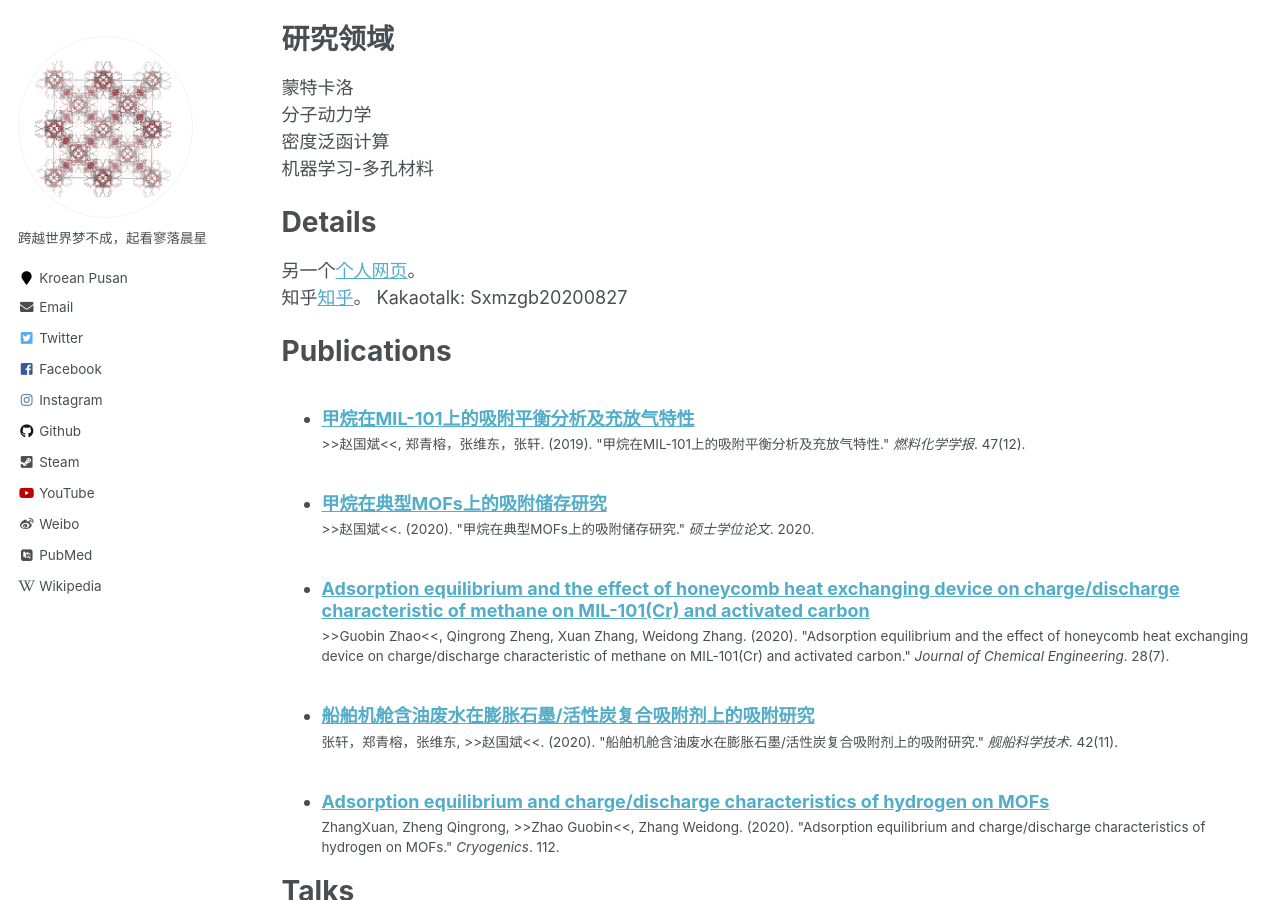
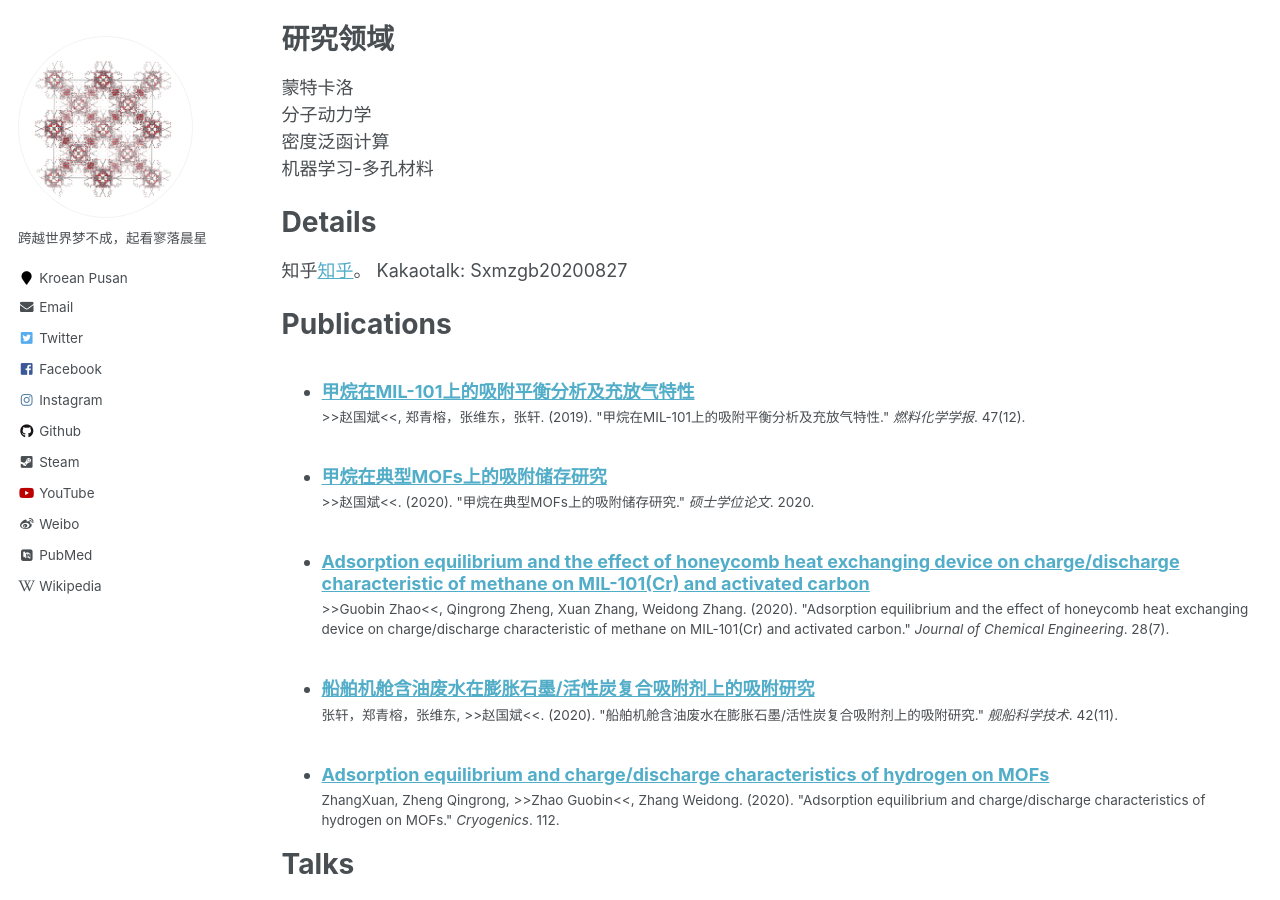
Before and after one commit to sxm13/ZGBshenxiaomoCV.github.io, a Jekyll site: the page built from _pages/cv.md, in a window 1280 px wide and 900 px high, scrolled down 1895 px. Built offline with Jekyll 4.4.1, drawn with Linux system fonts in a browser that asks for light colours; some web fonts are replaced.

Commit message:
Update cv.md

```diff
--- a/_pages/cv.md
+++ b/_pages/cv.md
@@ -74,7 +74,6 @@ Skills
 
 Details
 ======
-另一个[个人网页](https://sxm13.github.io/zhaoguobin.github.io/ "CV")。
 知乎[知乎](https://www.zhihu.com/people/mo-ran-hui-shou-16-68-98 "CV")。
 Kakaotalk: Sxmzgb20200827
 
```
